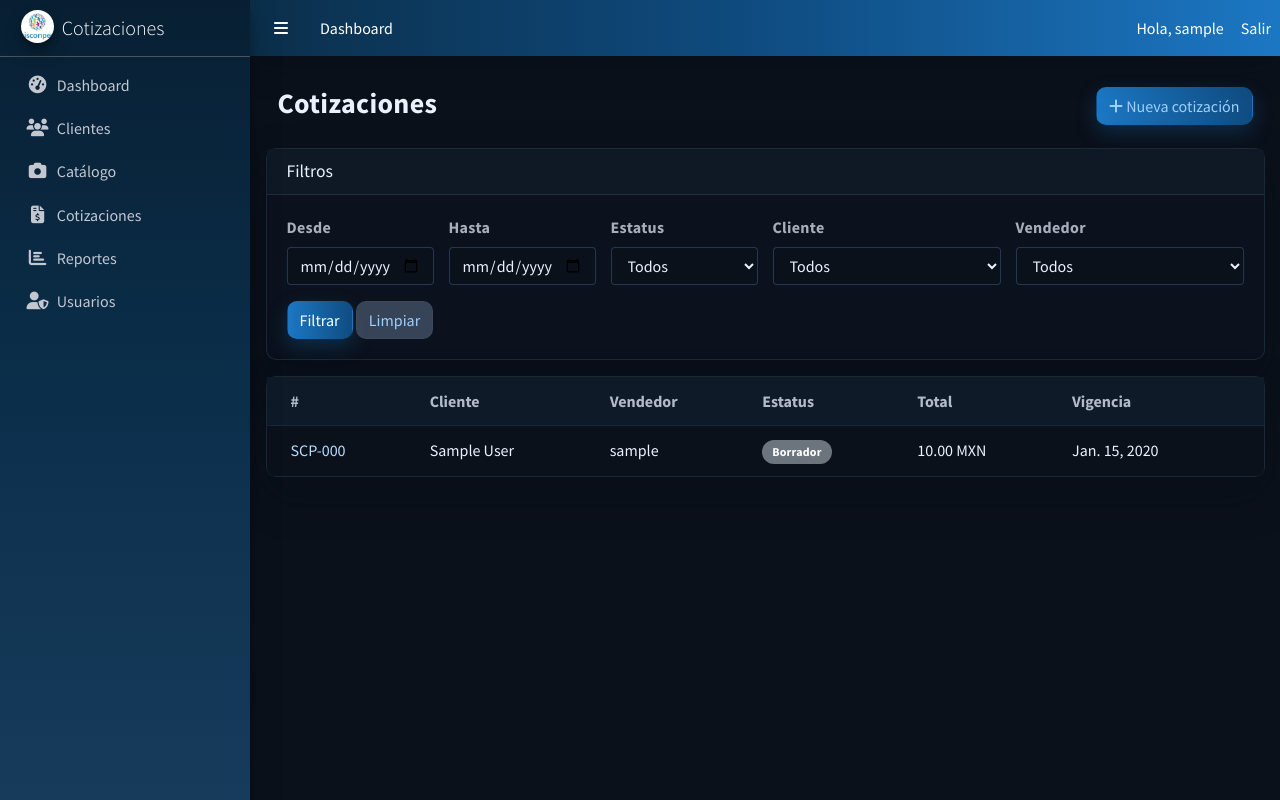
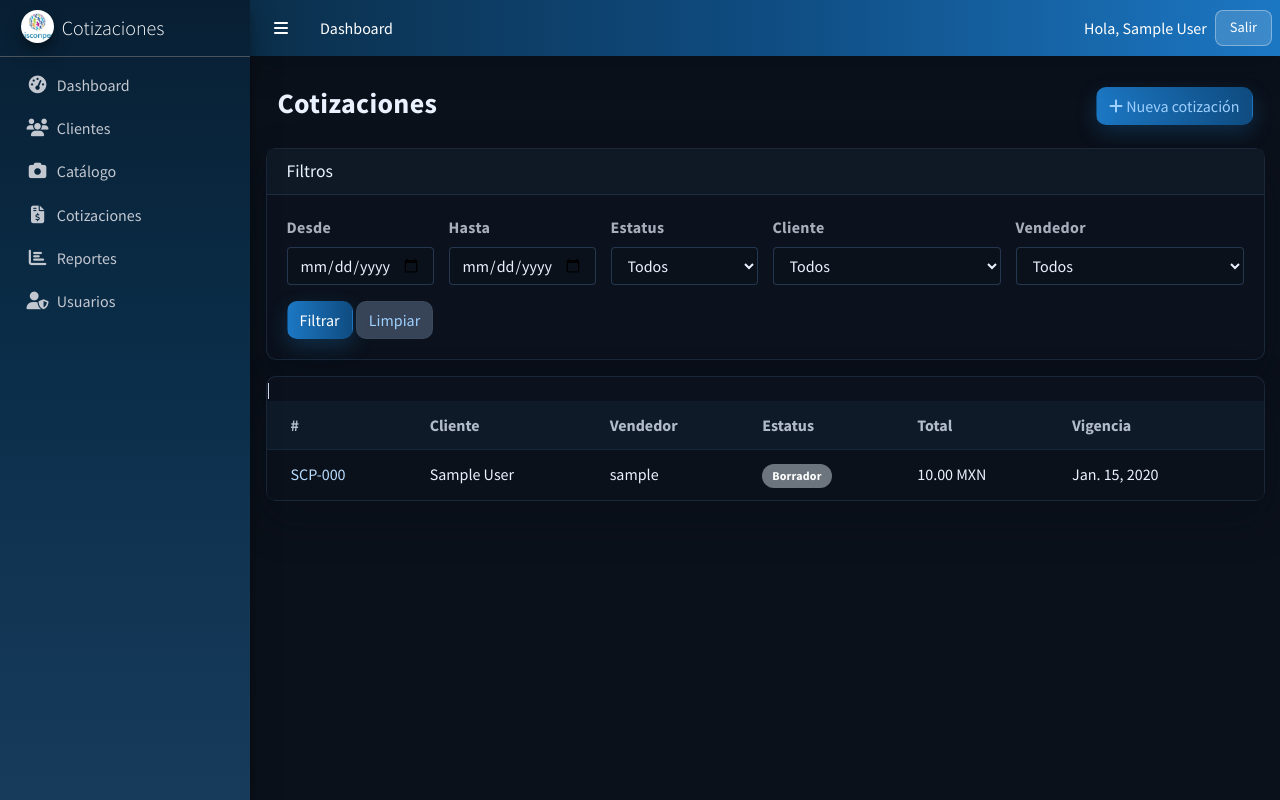
Before and after one commit to Adrian3strada/cotizaciones-backend, a Django app: page /cotizaciones/ in a window 1280 px wide. Run offline with Django 5.2, Linux system fonts and the light colour scheme; a user stored in the database is signed in; tables that the repository leaves empty hold one stand-in row (values such as "Sample post"); some libraries are stand-ins or nearby versions.

Commit message:
Cambios importantes

```diff
--- a/quotes/views.py
+++ b/quotes/views.py
@@ -157,7 +157,7 @@ class QuoteListView(LoginRequiredMixin, PermissionRequiredMixin, ListView):
     model = Quote
     template_name = "quotes/quote_list.html"
     permission_required = "quotes.view_quote"
-    paginate_by = 20
+    paginate_by = 10
 
     def get_queryset(self):
         queryset = super().get_queryset().select_related("customer", "sales_user")
--- a/static/css/custom.css
+++ b/static/css/custom.css
@@ -37,6 +37,48 @@ body {
 
 .main-header.navbar .nav-link:hover {
     color: #dfefff;
+}
+
+/* Barra superior: logo e icono */
+.navbar-enhanced .navbar-brand-img {
+    height: 36px;
+    width: auto;
+    max-width: 120px;
+    object-fit: contain;
+    display: block;
+    border-radius: 6px;
+}
+
+.navbar-enhanced .nav-brand-icon {
+    padding: 6px 10px 6px 4px;
+    line-height: 1;
+}
+
+.navbar-enhanced .nav-brand-icon:hover {
+    opacity: 0.95;
+}
+
+.navbar-enhanced .nav-user-divider .nav-link-text {
+    font-weight: 500;
+    padding-right: 0.5rem;
+}
+
+.navbar-enhanced .btn-nav-logout {
+    background: rgba(255, 255, 255, 0.15);
+    color: #fff;
+    border: 1px solid rgba(255, 255, 255, 0.35);
+    padding: 6px 14px;
+    border-radius: 8px;
+    font-size: 0.9rem;
+    font-weight: 500;
+    cursor: pointer;
+    transition: background 0.2s, border-color 0.2s;
+}
+
+.navbar-enhanced .btn-nav-logout:hover {
+    background: rgba(255, 255, 255, 0.25);
+    border-color: rgba(255, 255, 255, 0.5);
+    color: #fff;
 }
 
 .main-sidebar {
@@ -160,6 +202,36 @@ body {
 .theme-dark .btn-secondary {
     background-color: rgba(60, 75, 95, 0.9);
     border-color: rgba(60, 75, 95, 0.9);
+}
+
+.theme-dark .card-footer {
+    background-color: rgba(16, 27, 40, 0.9);
+    border-top: 1px solid var(--brand-border);
+    color: var(--brand-text);
+}
+
+.theme-dark .pagination .page-link {
+    background-color: rgba(10, 18, 28, 0.9);
+    border-color: rgba(86, 127, 175, 0.35);
+    color: var(--brand-text);
+}
+
+.theme-dark .pagination .page-link:hover {
+    background-color: rgba(20, 34, 52, 0.9);
+    border-color: rgba(86, 127, 175, 0.5);
+    color: #fff;
+}
+
+.theme-dark .pagination .page-item.active .page-link {
+    background-color: rgba(72, 146, 255, 0.4);
+    border-color: rgba(72, 146, 255, 0.6);
+    color: #fff;
+}
+
+.theme-dark .pagination .page-item.disabled .page-link {
+    background-color: rgba(10, 18, 28, 0.5);
+    border-color: rgba(86, 127, 175, 0.2);
+    color: var(--brand-muted);
 }
 
 .theme-dark .form-control {
--- a/templates/base.html
+++ b/templates/base.html
@@ -5,6 +5,7 @@
 <head>
     <meta charset="utf-8">
     <title>{% block title %}Cotizaciones{% endblock %}</title>
+    <link rel="icon" type="image/png" href="{% static 'img/image.png' %}">
     <meta name="viewport" content="width=device-width, initial-scale=1">
     <link rel="stylesheet"
         href="https://fonts.googleapis.com/css?family=Source+Sans+Pro:300,400,400i,700&display=fallback">
@@ -15,24 +16,24 @@
 
 <body class="hold-transition sidebar-mini theme-dark">
     <div class="wrapper">
-        <nav class="main-header navbar navbar-expand navbar-white navbar-light">
+        <nav class="main-header navbar navbar-expand navbar-white navbar-light navbar-enhanced">
             <ul class="navbar-nav">
                 <li class="nav-item">
-                    <a class="nav-link" data-widget="pushmenu" href="#"><i class="fas fa-bars"></i></a>
+                    <a class="nav-link" data-widget="pushmenu" href="#" title="Menú"><i class="fas fa-bars"></i></a>
                 </li>
                 <li class="nav-item d-none d-sm-inline-block">
                     <a href="{% url 'quotes:dashboard' %}" class="nav-link">Dashboard</a>
                 </li>
             </ul>
-            <ul class="navbar-nav ml-auto">
+            <ul class="navbar-nav ml-auto align-items-center">
                 {% if user.is_authenticated %}
-                <li class="nav-item">
-                    <span class="nav-link">Hola, {{ user.username }}</span>
+                <li class="nav-item nav-user-divider">
+                    <span class="nav-link nav-link-text">Hola, {{ user.get_full_name|default:user.username }}</span>
                 </li>
                 <li class="nav-item">
                     <form method="post" action="{% url 'logout' %}" class="d-inline">
                         {% csrf_token %}
-                        <button type="submit" class="btn btn-link nav-link" style="padding: 0;">Salir</button>
+                        <button type="submit" class="btn btn-nav-logout">Salir</button>
                     </form>
                 </li>
                 {% else %}
--- a/templates/quotes/quote_list.html
+++ b/templates/quotes/quote_list.html
@@ -104,7 +104,7 @@
                         {% else %}
                         <span class="badge badge-warning">{{ quote.get_status_display }}</span>
                         {% endif %}
-                    </td>
+                    </td>|
                     <td>{{ quote.total }} {{ quote.currency }}</td>
                     <td>{{ quote.valid_until }}{% if quote.status == 'EXPIRED' %} <i class="fas fa-exclamation-triangle text-warning" title="Expirada"></i>{% endif %}</td>
                 </tr>
```
Also changed, not shown: static/img/image.png (added).
